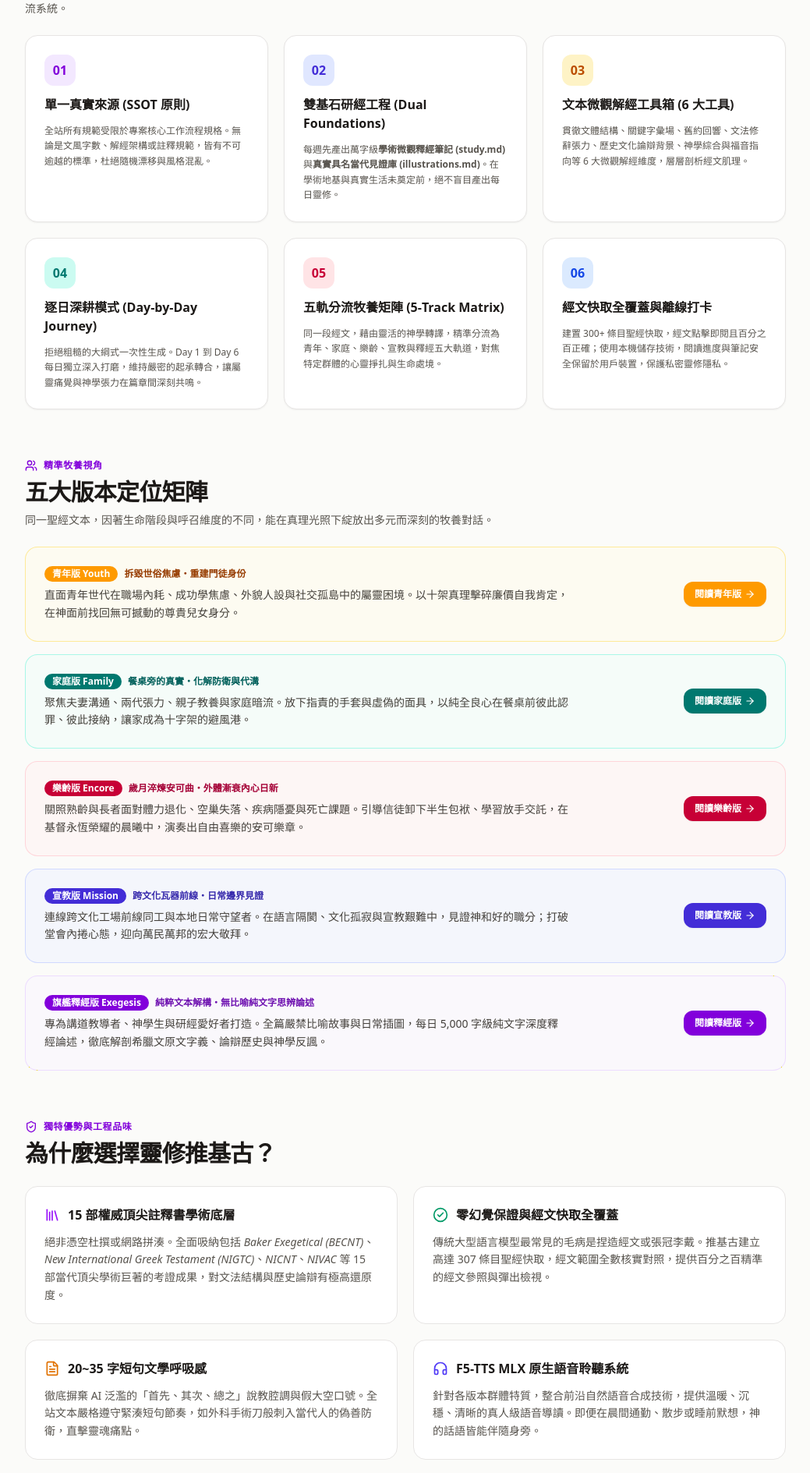
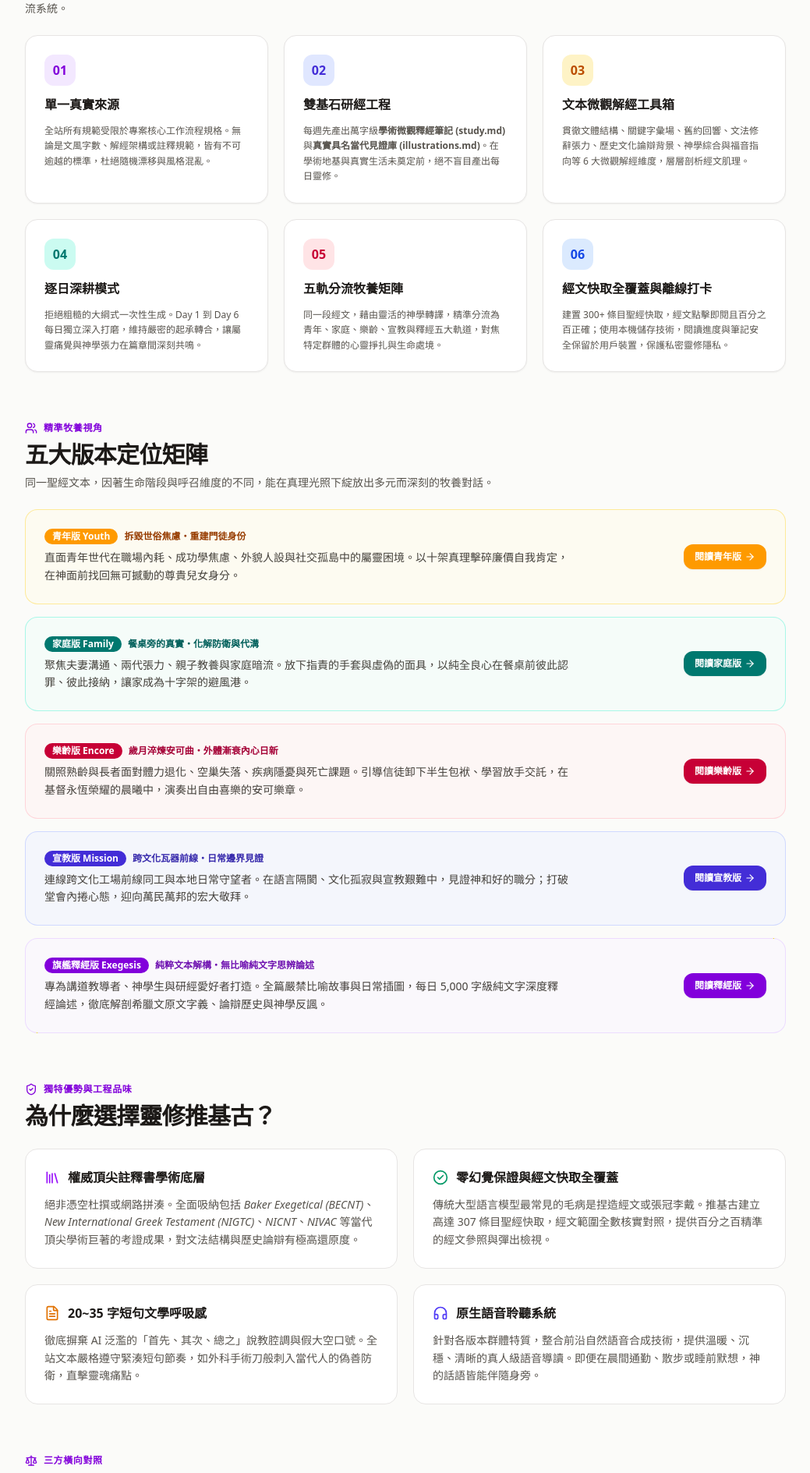
Before and after one commit to TychicusAI/QT-with-Tychicus, a Next.js app: page /about in a window 1280 px wide. Shown: the part 924-2813 px from the top of the page at 78% size, without its empty margins (120-1159 px from the left). Built offline with nearby package versions, Linux system fonts and the light colour scheme.

Commit message:
fix: 修正釋經版切換狀態判斷，精簡平台簡介標題括號與泛化註釋書文案

```diff
--- a/src/components/AboutViewer.tsx
+++ b/src/components/AboutViewer.tsx
@@ -111,7 +111,7 @@ export function AboutViewer() {
                 01
               </div>
               <h3 className="text-base font-bold text-stone-900 dark:text-stone-100">
-                單一真實來源 (SSOT 原則)
+                單一真實來源
               </h3>
               <p className="text-xs text-stone-600 dark:text-stone-400 leading-relaxed">
                 全站所有規範受限於專案核心工作流程規格。無論是文風字數、解經架構或註釋規範，皆有不可逾越的標準，杜絕隨機漂移與風格混亂。
@@ -124,7 +124,7 @@ export function AboutViewer() {
                 02
               </div>
               <h3 className="text-base font-bold text-stone-900 dark:text-stone-100">
-                雙基石研經工程 (Dual Foundations)
+                雙基石研經工程
               </h3>
               <p className="text-xs text-stone-600 dark:text-stone-400 leading-relaxed">
                 每週先產出萬字級<strong>學術微觀釋經筆記 (study.md)</strong> 與<strong>真實具名當代見證庫 (illustrations.md)</strong>。在學術地基與真實生活未奠定前，絕不盲目產出每日靈修。
@@ -137,7 +137,7 @@ export function AboutViewer() {
                 03
               </div>
               <h3 className="text-base font-bold text-stone-900 dark:text-stone-100">
-                文本微觀解經工具箱 (6 大工具)
+                文本微觀解經工具箱
               </h3>
               <p className="text-xs text-stone-600 dark:text-stone-400 leading-relaxed">
                 貫徹文體結構、關鍵字彙場、舊約回響、文法修辭張力、歷史文化論辯背景、神學綜合與福音指向等 6 大微觀解經維度，層層剖析經文肌理。
@@ -150,7 +150,7 @@ export function AboutViewer() {
                 04
               </div>
               <h3 className="text-base font-bold text-stone-900 dark:text-stone-100">
-                逐日深耕模式 (Day-by-Day Journey)
+                逐日深耕模式
               </h3>
               <p className="text-xs text-stone-600 dark:text-stone-400 leading-relaxed">
                 拒絕粗糙的大綱式一次性生成。Day 1 到 Day 6 每日獨立深入打磨，維持嚴密的起承轉合，讓屬靈痛覺與神學張力在篇章間深刻共鳴。
@@ -163,7 +163,7 @@ export function AboutViewer() {
                 05
               </div>
               <h3 className="text-base font-bold text-stone-900 dark:text-stone-100">
-                五軌分流牧養矩陣 (5-Track Matrix)
+                五軌分流牧養矩陣
               </h3>
               <p className="text-xs text-stone-600 dark:text-stone-400 leading-relaxed">
                 同一段經文，藉由靈活的神學轉譯，精準分流為青年、家庭、樂齡、宣教與釋經五大軌道，對焦特定群體的心靈掙扎與生命處境。
@@ -339,10 +339,10 @@ export function AboutViewer() {
             <div className="p-6 rounded-2xl bg-white dark:bg-stone-900/70 border border-stone-200 dark:border-stone-800 space-y-3">
               <div className="flex items-center gap-2.5 text-stone-900 dark:text-stone-100 font-bold text-base">
                 <Library className="w-5 h-5 text-purple-600 dark:text-purple-400" />
-                <span>15 部權威頂尖註釋書學術底層</span>
+                <span>權威頂尖註釋書學術底層</span>
               </div>
               <p className="text-xs sm:text-sm text-stone-600 dark:text-stone-400 leading-relaxed">
-                絕非憑空杜撰或網路拼湊。全面吸納包括 <em>Baker Exegetical (BECNT)</em>、<em>New International Greek Testament (NIGTC)</em>、<em>NICNT</em>、<em>NIVAC</em> 等 15 部當代頂尖學術巨著的考證成果，對文法結構與歷史論辯有極高還原度。
+                絕非憑空杜撰或網路拼湊。全面吸納包括 <em>Baker Exegetical (BECNT)</em>、<em>New International Greek Testament (NIGTC)</em>、<em>NICNT</em>、<em>NIVAC</em> 等當代頂尖學術巨著的考證成果，對文法結構與歷史論辯有極高還原度。
               </p>
             </div>
 
@@ -369,7 +369,7 @@ export function AboutViewer() {
             <div className="p-6 rounded-2xl bg-white dark:bg-stone-900/70 border border-stone-200 dark:border-stone-800 space-y-3">
               <div className="flex items-center gap-2.5 text-stone-900 dark:text-stone-100 font-bold text-base">
                 <Headphones className="w-5 h-5 text-indigo-600 dark:text-indigo-400" />
-                <span>F5-TTS MLX 原生語音聆聽系統</span>
+                <span>原生語音聆聽系統</span>
               </div>
               <p className="text-xs sm:text-sm text-stone-600 dark:text-stone-400 leading-relaxed">
                 針對各版本群體特質，整合前沿自然語音合成技術，提供溫暖、沉穩、清晰的真人級語音導讀。即便在晨間通勤、散步或睡前默想，神的話語皆能伴隨身旁。
@@ -423,7 +423,7 @@ export function AboutViewer() {
                     泛泛空談，充斥表面詞意解釋，缺乏註釋書學術考據。
                   </td>
                   <td className="py-3.5 px-4 bg-purple-50/40 dark:bg-purple-950/20 font-semibold text-purple-900 dark:text-purple-200">
-                    奠基 15 部權威註釋書與 6 大微觀解經工具，深度解析歷史反諷與救贖脈絡。
+                    奠基權威註釋書與 6 大微觀解經工具，深度解析歷史反諷與救贖脈絡。
                   </td>
                 </tr>
 
@@ -539,7 +539,7 @@ export function AboutViewer() {
               className="px-5 py-2.5 rounded-xl bg-amber-100 hover:bg-amber-200 dark:bg-amber-950 dark:hover:bg-amber-900 text-amber-800 dark:text-amber-300 font-bold text-xs sm:text-sm transition flex items-center gap-1.5"
             >
               <Library className="w-4 h-4" />
-              <span>15 部註釋書評介</span>
+              <span>權威註釋書評介</span>
             </Link>
 
             <Link
--- a/src/components/HomeContainer.tsx
+++ b/src/components/HomeContainer.tsx
@@ -154,7 +154,7 @@ export function HomeContainer() {
 
           <p className="text-sm sm:text-base text-stone-600 dark:text-stone-400 leading-relaxed max-w-xl mx-auto">
             {isExegesis
-              ? "嚴格遵循「文本微觀解經工具箱」，奠基 15 部權威註釋書與新約希臘文脈絡，深探經文文體架構、交錯平行與神學張力。"
+              ? "嚴格遵循「文本微觀解經工具箱」，奠基權威註釋書與新約希臘文脈絡，深探經文文體架構、交錯平行與神學張力。"
               : isMission
               ? "每天 10~15 分鐘，連結跨文化前線的瓦器眼淚與本地日常的鄰舍見證，從自我中心轉向萬國萬民的永恆敬拜。"
               : isEncore
@@ -370,12 +370,12 @@ export function HomeContainer() {
                   釋經參考書目庫
                 </h3>
                 <p className="text-xs text-stone-600 dark:text-stone-400 leading-relaxed line-clamp-3">
-                  奠基之 15 部權威註釋書（BECNT、NIGTC、NICNT、NTL、NIVAC 等）評介與導讀。
+                  奠基之權威註釋書（BECNT、NIGTC、NICNT、NTL、NIVAC 等）評介與導讀。
                 </p>
               </div>
 
               <div className="mt-4 pt-2.5 border-t border-stone-200/50 dark:border-stone-800 text-xs font-semibold text-amber-700 dark:text-amber-400 flex items-center justify-between">
-                <span>查閱 15 部書目評介</span>
+                <span>查閱權威書目評介</span>
                 <span className="group-hover:translate-x-1 transition-transform">→</span>
               </div>
             </Link>
--- a/src/lib/storage.ts
+++ b/src/lib/storage.ts
@@ -138,7 +138,7 @@ export function getStoredVersion(): DevotionalVersion {
   if (typeof window === "undefined") return "youth";
   try {
     const val = localStorage.getItem(VERSION_KEY);
-    if (val === "family" || val === "youth" || val === "encore" || val === "mission") {
+    if (val === "family" || val === "youth" || val === "encore" || val === "mission" || val === "exegesis") {
       return val;
     }
   } catch {
```
